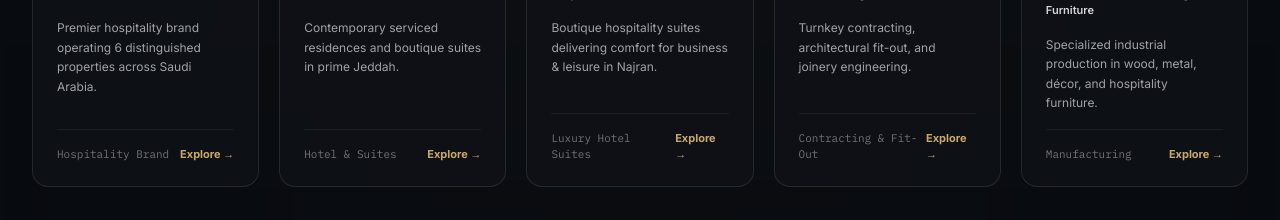
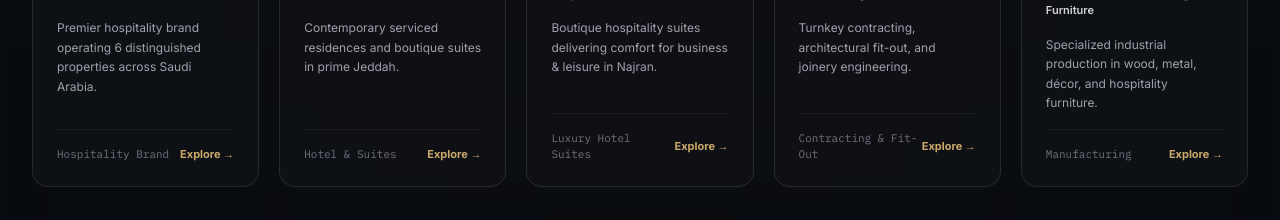
Before and after one commit to dubaiincairo/wd-group-website, a Next.js app: page / in a window 1280 px wide. Shown: the part 2560-2780 px from the top of the page. Built offline with nearby package versions, Linux system fonts and the light colour scheme; no server answers; the database is empty; a web font is replaced by a local one.

Commit message:
feat: add whitespace-nowrap to Explore link in BrandPortfolio
Added whitespace-nowrap to prevent text wrapping for Explore link.

Co-authored-by: dubaiincairo <260880187+dubaiincairo@users.noreply.github.com>

```diff
--- a/components/home/BrandPortfolio.tsx
+++ b/components/home/BrandPortfolio.tsx
@@ -164,7 +164,7 @@ export default function BrandPortfolio() {
                 {/* Bottom Bar: Action link */}
                 <div className="relative z-10 pt-4 mt-4 border-t border-white/5 flex items-center justify-between text-xs text-zinc-400 group-hover:text-white transition-colors">
                   <span className="text-[11px] font-mono text-zinc-500 group-hover:text-zinc-300">{brand.category}</span>
-                  <span className="text-[11px] font-bold text-[#C9A86A]">{lang === 'ar' ? 'عرض القطاع ←' : 'Explore →'}</span>
+                  <span className="text-[11px] font-bold text-[#C9A86A] whitespace-nowrap">{lang === 'ar' ? 'عرض القطاع ←' : 'Explore →'}</span>
                 </div>
               </Link>
             );
```
